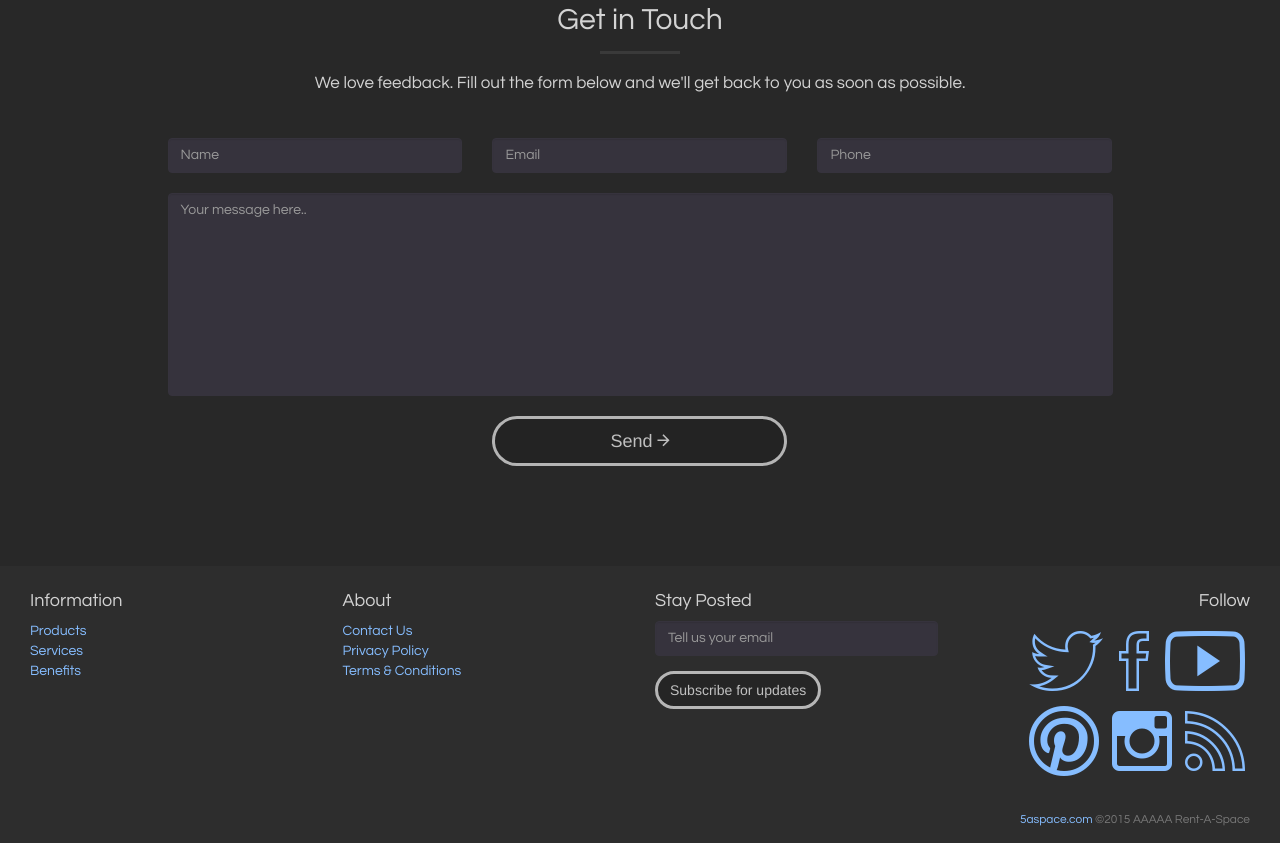
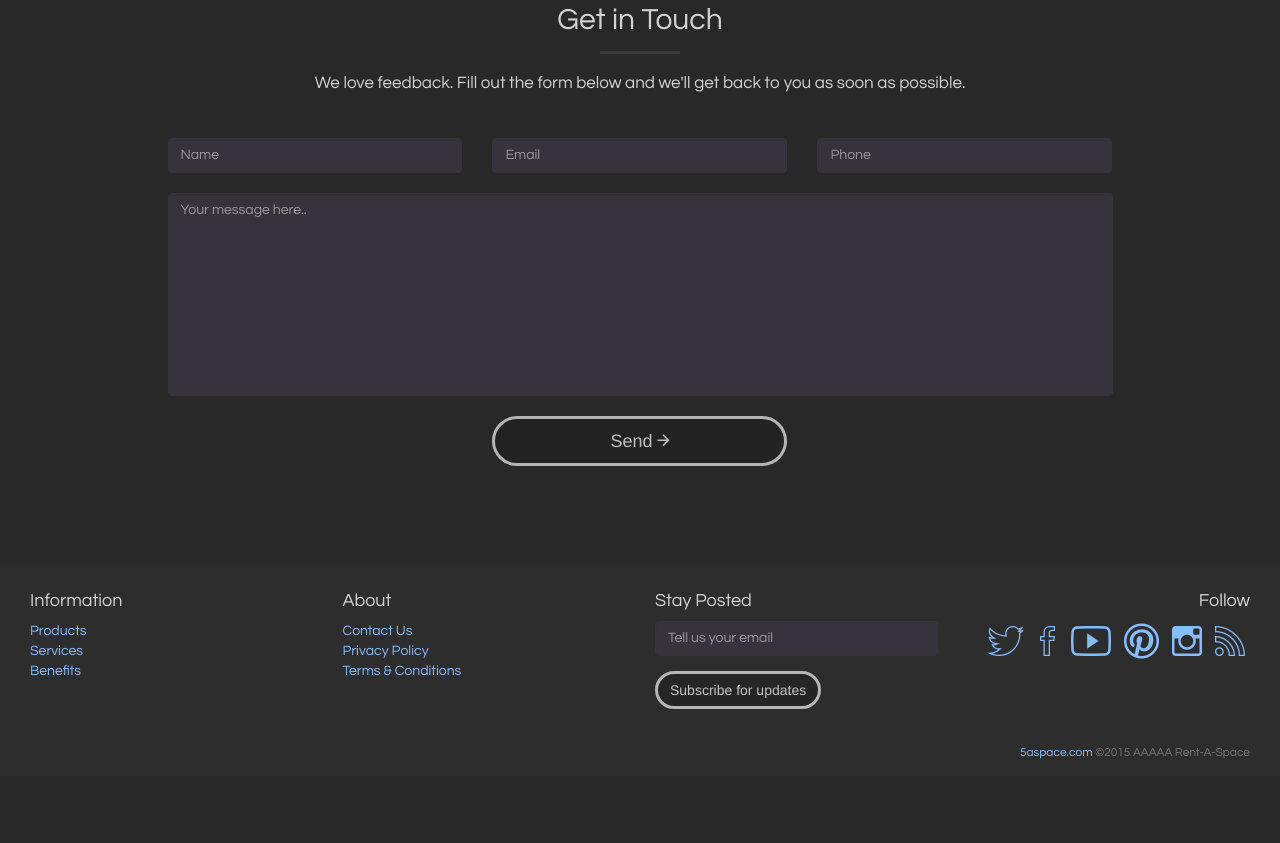
Before and after one commit to tknup/tknup.github.io, a plain HTML site: page 5atest.html in a window 1280 px wide. Shown: the part 2097-2940 px from the top of the page. After the commit the page ends 2873 px from the top, so only its background shows below. Drawn offline with Linux system fonts and the light colour scheme; files whose address does not match are found by name.

Commit message:
socialiconssmaller

```diff
--- a/5atest.html
+++ b/5atest.html
@@ -416,12 +416,12 @@
                 <div class="col-xs-12 col-sm-3 text-right">
                     <h4>Follow</h4>
                     <ul class="list-inline">
-                      <li><a rel="nofollow" href="https://twitter.com/5ASpace" title="Twitter"><i class="icon-lg ion-social-twitter-outline"></i></a>&nbsp;</li>
-                      <li><a rel="nofollow" href="https://www.facebook.com/5ASpace/" title="Facebook"><i class="icon-lg ion-social-facebook-outline"></i></a>&nbsp;</li>
-                      <li><a rel="nofollow" href="https://www.youtube.com/channel/UCRgAp3PUa5L1HQUNl4IOF5w/videos?shelf_id=0&view=0&sort=dd" title="YouTube"><i class="icon-lg ion-social-youtube-outline"></i></a></li>
-                      <li><a rel="nofollow" href="https://www.pinterest.com/5aspace/" title="Pinterest"><i class="icon-lg ion-social-pinterest-outline"></i></a></li>
-                      <li><a rel="nofollow" href="https://www.instagram.com/5aspace/" title="Instagram"><i class="icon-lg ion-social-instagram-outline"></i></a></li>
-                      <li><a rel="nofollow" href="http://blog.5aspace.com/" title="Blog"><i class="icon-lg ion-social-rss-outline"></i></a></li>
+                      <li><a rel="nofollow" href="https://twitter.com/5ASpace" title="Twitter"><i class="icon-lg ion-social-twitter-outline smaller"></i></a>&nbsp;</li>
+                      <li><a rel="nofollow" href="https://www.facebook.com/5ASpace/" title="Facebook"><i class="icon-lg ion-social-facebook-outline smaller"></i></a>&nbsp;</li>
+                      <li><a rel="nofollow" href="https://www.youtube.com/channel/UCRgAp3PUa5L1HQUNl4IOF5w/videos?shelf_id=0&view=0&sort=dd" title="YouTube"><i class="icon-lg ion-social-youtube-outline smaller"></i></a></li>
+                      <li><a rel="nofollow" href="https://www.pinterest.com/5aspace/" title="Pinterest"><i class="icon-lg ion-social-pinterest-outline smaller"></i></a></li>
+                      <li><a rel="nofollow" href="https://www.instagram.com/5aspace/" title="Instagram"><i class="icon-lg ion-social-instagram-outline smaller"></i></a></li>
+                      <li><a rel="nofollow" href="http://blog.5aspace.com/" title="Blog"><i class="icon-lg ion-social-rss-outline smaller"></i></a></li>
                     </ul>
                 </div>
             </div>
--- a/css/styles.css
+++ b/css/styles.css
@@ -546,6 +546,11 @@ img::-moz-selection {
     background: 0 0;
 }
 
+/* icon resize smaller */
+.smaller {
+	font-size: 40px;
+}
+
 /* modal window */
 .modalDialog {
 	position: fixed;
```
